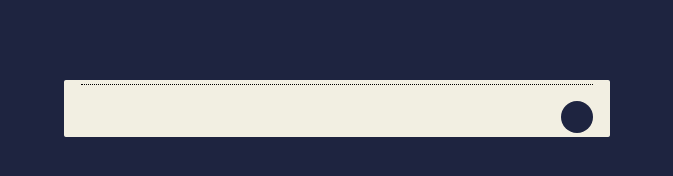
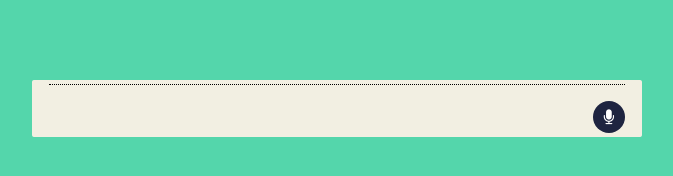
Before and after one commit to emmanuel39hanks/simple_speech_recognition_app, a plain HTML site: page index.html in a window 1280 px wide. Shown: the whole page, without its empty margins (303-976 px from the left). Drawn offline with Linux system fonts and the light colour scheme.

Commit message:
second_commit

```diff
--- a/index.html
+++ b/index.html
@@ -6,7 +6,7 @@
   <meta http-equiv="X-UA-Compatible" content="ie=edge">
   <title>Speech Recognition</title>
   <link rel="stylesheet" href="style.css">
-  <link href="https://fonts.googleapis.com/css?family=Shadows+Into+Light" rel="stylesheet">
+  <link href="https://stackpath.bootstrapcdn.com/font-awesome/4.7.0/css/font-awesome.min.css" rel="stylesheet" integrity="sha384-wvfXpqpZZVQGK6TAh5PVlGOfQNHSoD2xbE+QkPxCAFlNEevoEH3Sl0sibVcOQVnN" crossorigin="anonymous">
   <!-- load font awesome here for icon used on the page -->
 </head>
 <body>
--- a/style.css
+++ b/style.css
@@ -1,14 +1,13 @@
 body {
-    background: #1e2440;
+    background: #54d6ab;
     color: #f2efe2;
     font-size: 16px;
-    font-family: 'Kaushan Script', cursive;
-    font-family: 'Shadows Into Light', cursive;
-  }
+
+    font-family: Arial, Helvetica, sans-serif  }
   .container {
     position: relative;
     border: 1px solid #f2efe2;
-    width: 40vw;
+    width: 45vw;
     max-width: 60vw;
     margin: 0 auto;
     border-radius: 0.1rem;
@@ -19,7 +18,7 @@ body {
     margin-top: 10vh;
   }
   .text-box {
-    max-height: 70vh;
+    max-height: 90vh;
     overflow: scroll;
   }
   .text-box:focus {
```
